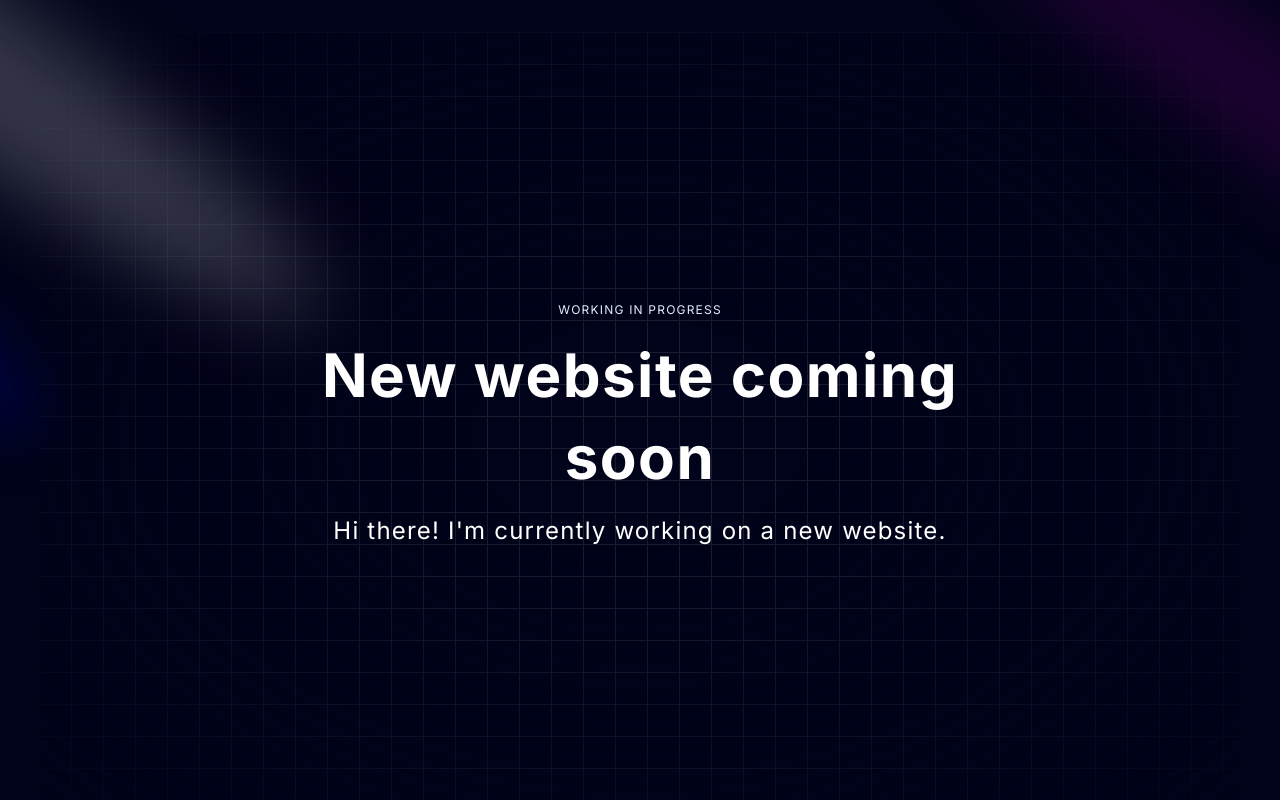
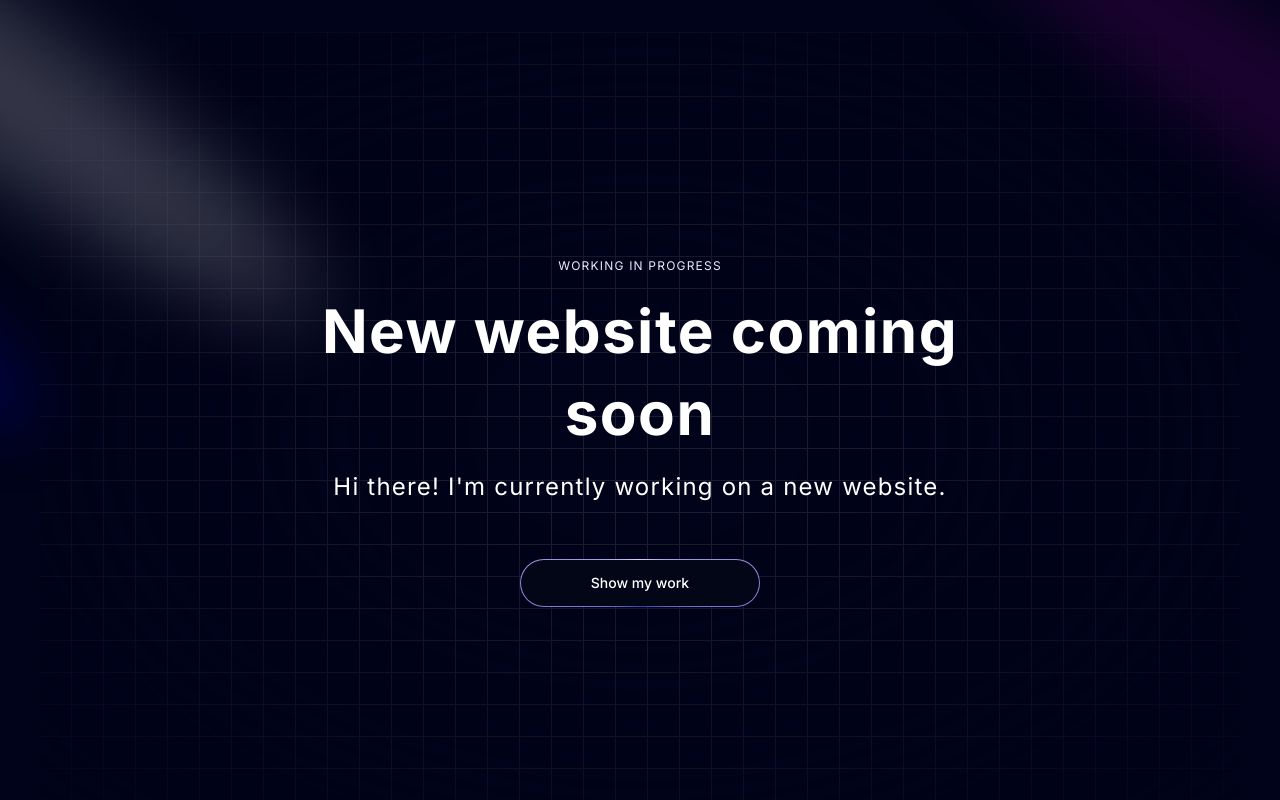
Before and after one commit to EmilianoCBE/portfolio, a Next.js app: page / in a window 1280 px wide. Built offline with nearby package versions, Linux system fonts and the light colour scheme.

Commit message:
Botón agregado

```diff
--- a/components/Hero.jsx
+++ b/components/Hero.jsx
@@ -30,9 +30,9 @@
             <p className='text-center md:tracking-wider mb-4 text-sm md:text-lg lg:text-2xl'>
               Hi there! I&apos;m currently working on a new website.
             </p>
-            {/* <a href="#about">
+            <a href="#about">
               <MagicButton title="Show my work"/>
-            </a> */}
+            </a>
           </div>
         </div>
       </div>
--- a/components/ui/MagicButton.jsx
+++ b/components/ui/MagicButton.jsx
@@ -2,10 +2,12 @@
 
 export const MagicButton = ({title, icon, position, handleClick, otherClasses}) => {
   return (
-    <button className="relative inline-flex h-12 overflow-hidden rounded-full p-[1px] focus:outline-none focus:ring-2 focus:ring-slate-400 focus:ring-offset-2 focus:ring-offset-slate-50">
+    <button className="relative inline-flex w-full h-12 overflow-hidden rounded-full p-[1px] focus:outline-none md:w-60 md:mt-10">
       <span className="absolute inset-[-1000%] animate-[spin_2s_linear_infinite] bg-[conic-gradient(from_90deg_at_50%_50%,#E2CBFF_0%,#393BB2_50%,#E2CBFF_100%)]" />
-      <span className="inline-flex h-full w-full cursor-pointer items-center justify-center rounded-full bg-slate-950 px-3 py-1 text-sm font-medium text-white backdrop-blur-3xl">
+      <span className={`inline-flex h-full w-full cursor-pointer items-center justify-center rounded-full bg-slate-950 px-7 py-1 text-sm font-medium text-white backdrop-blur-3xl ${otherClasses} hover:bg-white hover:text-black transition-all duration-300 `}>
+        {position === 'left' && icon}
         {title}
+        {position === 'right' && icon}
       </span>
     </button>
   )
```
